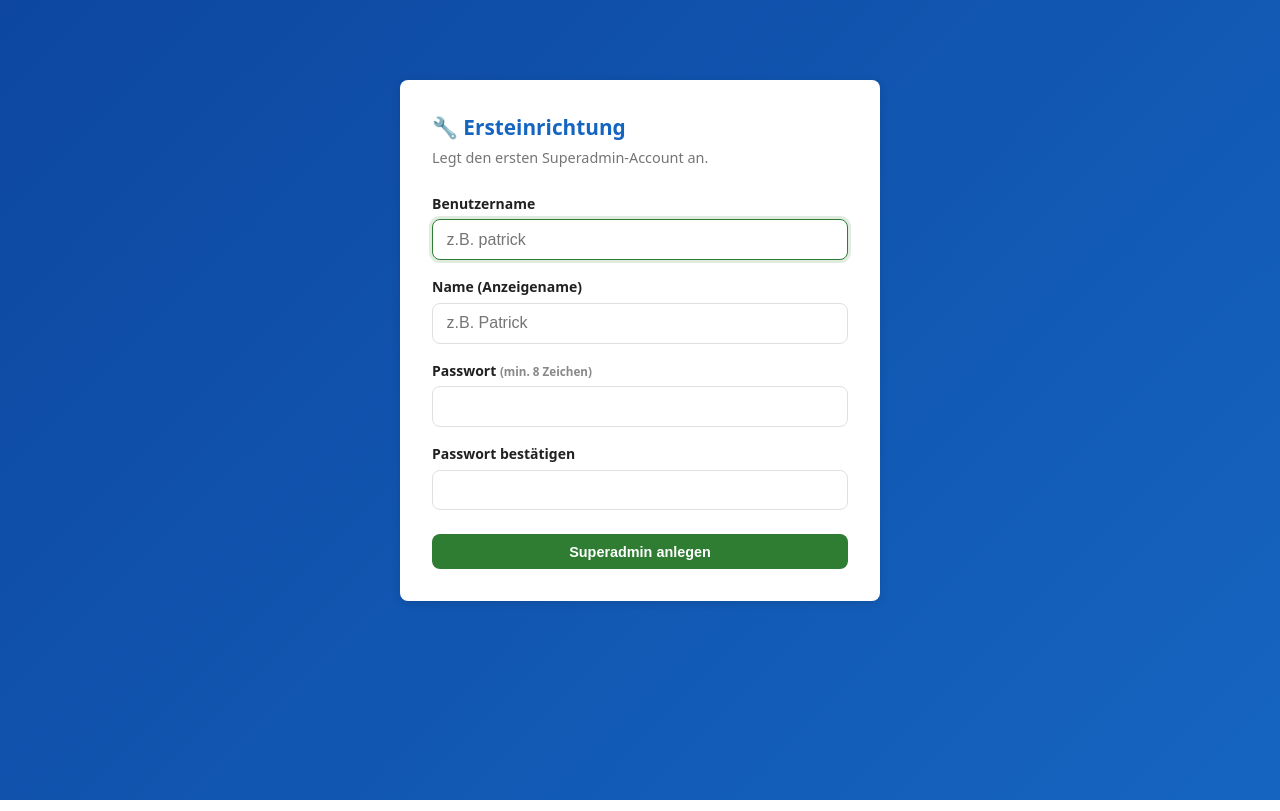
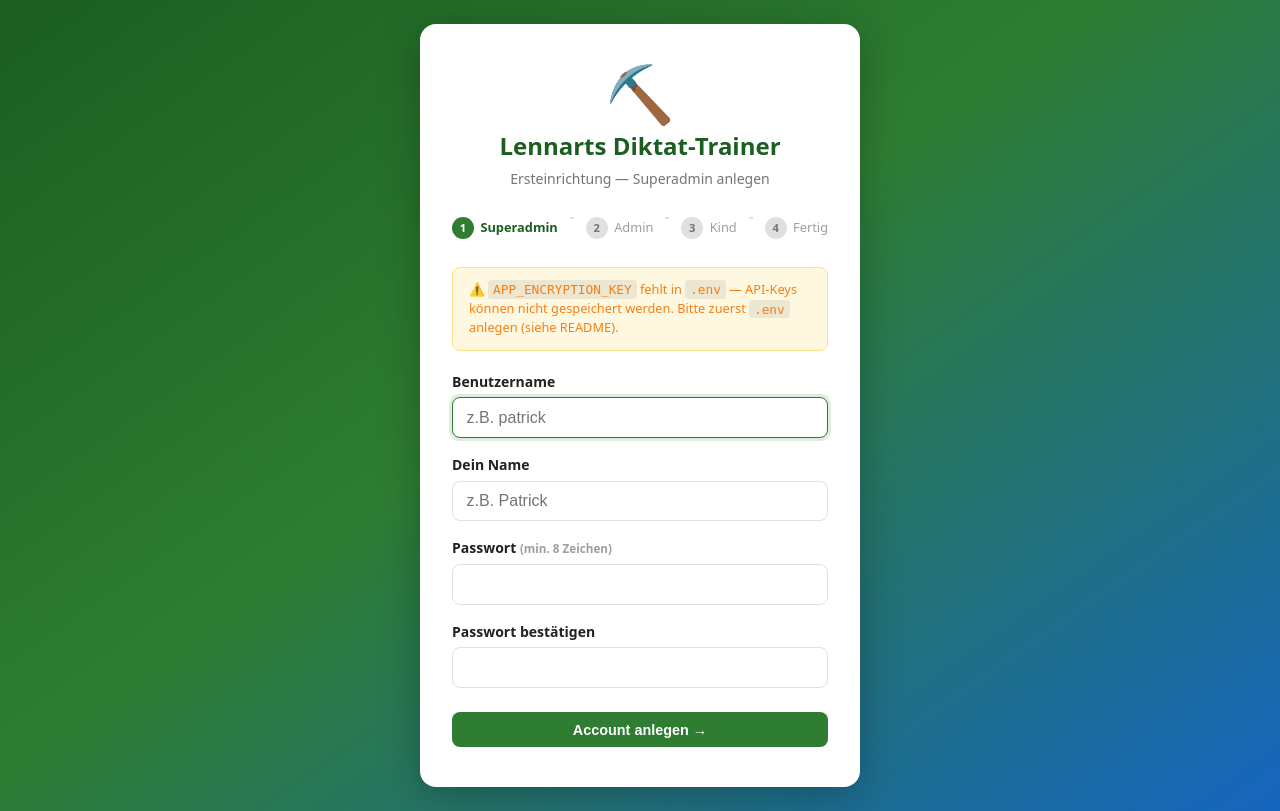
Before and after one commit to pww1980/lrs, a PHP site: page /setup.php in a window 1280 px wide. Run offline with PHP 8.4, Linux system fonts and the light colour scheme.

Commit message:
Redesign setup page + add README.md
- Redesigned setup.php with green/blue gradient, step indicator, .env status chip
- Submit button disabled when APP_ENCRYPTION_KEY missing
- Improved success screen with login button
- Added comprehensive README.md with installation guide, API key docs, troubleshooting

https://claude.ai/code/session_01KZqpdNAHLrvX7LkyELirKd

```diff
--- a/setup.php
+++ b/setup.php
@@ -11,7 +11,7 @@ require_once __DIR__ . '/config/app.php';
 
 session_start();
 
-// ── Guard: Nur ausführen wenn noch kein Superadmin existiert ──────────
+// ── Guard ─────────────────────────────────────────────────────────────
 
 function superadminExists(): bool
 {
@@ -24,10 +24,9 @@ function superadminExists(): bool
             http_response_code(500);
             die(renderError(
                 'Schreibrechte fehlen',
-                'Der Webserver kann die Datenbank nicht anlegen.<br>'
-                . 'Bitte einmalig per SSH ausführen:<br><br>'
-                . '<code style="background:#263238;color:#aed581;padding:.5rem 1rem;border-radius:6px;display:block;margin-top:.5rem">'
-                . 'chown -R www-data:www-data ' . htmlspecialchars($dir) . '</code>'
+                'Der Webserver kann die Datenbank nicht anlegen.<br><br>'
+                . 'Bitte einmalig per SSH ausführen:<br>'
+                . '<code class="cmd">chown -R www-data:www-data ' . htmlspecialchars($dir) . '</code>'
                 . '<br>Danach diese Seite neu laden.'
             ));
         }
@@ -38,11 +37,10 @@ function superadminExists(): bool
 }
 
 if (superadminExists()) {
-    // Setup bereits abgeschlossen — Seite ist dauerhaft deaktiviert
     redirect('/login');
 }
 
-// ── CSRF Token ────────────────────────────────────────────────────────
+// ── CSRF ──────────────────────────────────────────────────────────────
 
 if (empty($_SESSION['setup_csrf'])) {
     $_SESSION['setup_csrf'] = bin2hex(random_bytes(32));
@@ -50,12 +48,11 @@ if (empty($_SESSION['setup_csrf'])) {
 
 $errors  = [];
 $success = false;
+$hasEnvKey = strlen(APP_ENCRYPTION_KEY) >= 16;
 
-// ── POST verarbeiten ──────────────────────────────────────────────────
+// ── POST ──────────────────────────────────────────────────────────────
 
 if ($_SERVER['REQUEST_METHOD'] === 'POST') {
-
-    // CSRF prüfen
     if (!hash_equals($_SESSION['setup_csrf'], $_POST['csrf_token'] ?? '')) {
         die(renderError('Ungültige Anfrage', 'Bitte Seite neu laden.'));
     }
@@ -65,42 +62,23 @@ if ($_SERVER['REQUEST_METHOD'] === 'POST') {
     $password     = $_POST['password']          ?? '';
     $passwordConf = $_POST['password_confirm']  ?? '';
 
-    // Validierung
     if ($username === '') {
         $errors[] = 'Benutzername ist erforderlich.';
     } elseif (!preg_match('/^[a-zA-Z0-9_\-]{3,50}$/', $username)) {
         $errors[] = 'Benutzername: 3–50 Zeichen, nur Buchstaben, Ziffern, _ und -.';
     }
-
-    if ($displayName === '') {
-        $errors[] = 'Name (Anzeigename) ist erforderlich.';
-    }
-
-    if (strlen($password) < 8) {
-        $errors[] = 'Passwort muss mindestens 8 Zeichen lang sein.';
-    }
-
-    if ($password !== $passwordConf) {
-        $errors[] = 'Passwörter stimmen nicht überein.';
-    }
-
-    // Encryption Key prüfen
-    if (strlen(APP_ENCRYPTION_KEY) < 16) {
-        $errors[] = 'APP_ENCRYPTION_KEY fehlt oder zu kurz. Bitte .env prüfen.';
-    }
+    if ($displayName === '') $errors[] = 'Name (Anzeigename) ist erforderlich.';
+    if (strlen($password) < 8) $errors[] = 'Passwort muss mindestens 8 Zeichen lang sein.';
+    if ($password !== $passwordConf) $errors[] = 'Passwörter stimmen nicht überein.';
+    if (!$hasEnvKey) $errors[] = 'APP_ENCRYPTION_KEY fehlt in der .env Datei.';
 
     if (empty($errors)) {
         try {
-            $hash = password_hash($password, PASSWORD_BCRYPT);
-            $stmt = db()->prepare(
+            db()->prepare(
                 'INSERT INTO users (username, display_name, password_hash, role, active)
                  VALUES (?, ?, ?, \'superadmin\', 1)'
-            );
-            $stmt->execute([$username, $displayName, $hash]);
-
-            // Setup-Session löschen
+            )->execute([$username, $displayName, password_hash($password, PASSWORD_BCRYPT)]);
             unset($_SESSION['setup_csrf']);
-
             $success = true;
         } catch (\PDOException $e) {
             $errors[] = 'Datenbankfehler: ' . $e->getMessage();
@@ -108,7 +86,7 @@ if ($_SERVER['REQUEST_METHOD'] === 'POST') {
     }
 }
 
-// ── HTML ausgeben ─────────────────────────────────────────────────────
+// ── Hilfsfunktion ─────────────────────────────────────────────────────
 
 function renderError(string $title, string $body): string
 {
@@ -116,14 +94,15 @@ function renderError(string $title, string $body): string
     <!DOCTYPE html><html lang="de"><head><meta charset="UTF-8">
     <title>Fehler — Setup</title>
     <link rel="stylesheet" href="/css/app.css">
+    <style>.cmd{display:block;background:#263238;color:#aed581;padding:.6rem 1rem;border-radius:6px;margin:.75rem 0;font-family:monospace;font-size:.875rem;word-break:break-all}</style>
     </head><body class="setup-page">
-    <div style="background:#fff;padding:2rem;border-radius:8px;max-width:480px;margin:auto;margin-top:20vh">
-      <h2 style="color:#c62828">⚠ $title</h2>
-      <p style="margin-top:.75rem">$body</p>
+    <div class="setup-card" style="text-align:left">
+      <div class="setup-icon">⚠️</div>
+      <h2 style="color:#c62828;margin-bottom:.75rem">$title</h2>
+      <p style="color:#555;line-height:1.7">$body</p>
     </div></body></html>
     HTML;
 }
-
 ?>
 <!DOCTYPE html>
 <html lang="de">
@@ -132,34 +111,144 @@ function renderError(string $title, string $body): string
   <meta name="viewport" content="width=device-width, initial-scale=1.0">
   <title>Ersteinrichtung — <?= htmlspecialchars(APP_NAME) ?></title>
   <link rel="stylesheet" href="/css/app.css">
+  <style>
+    .setup-page {
+      display: flex;
+      align-items: center;
+      justify-content: center;
+      min-height: 100vh;
+      padding: 1.5rem;
+      background: linear-gradient(145deg, #1b5e20 0%, #2e7d32 45%, #1565c0 100%);
+    }
+    .setup-card {
+      background: #fff;
+      border-radius: 16px;
+      box-shadow: 0 8px 40px rgba(0,0,0,.25);
+      padding: 2.5rem 2rem;
+      width: 100%;
+      max-width: 440px;
+      text-align: center;
+    }
+    .setup-icon {
+      font-size: 3.5rem;
+      margin-bottom: .5rem;
+      line-height: 1;
+    }
+    .setup-card h1 {
+      font-size: 1.5rem;
+      color: #1b5e20;
+      margin-bottom: .25rem;
+    }
+    .setup-card .subtitle {
+      color: #757575;
+      font-size: .875rem;
+      margin-bottom: 1.75rem;
+    }
+    .setup-steps {
+      display: flex;
+      justify-content: center;
+      gap: .5rem;
+      margin-bottom: 1.75rem;
+    }
+    .setup-step {
+      display: flex;
+      align-items: center;
+      gap: .4rem;
+      font-size: .8rem;
+      color: #9e9e9e;
+    }
+    .setup-step.active { color: #1b5e20; font-weight: 600; }
+    .setup-step .dot {
+      width: 22px; height: 22px;
+      border-radius: 50%;
+      background: #e0e0e0;
+      display: flex; align-items: center; justify-content: center;
+      font-size: .7rem; font-weight: 700; color: #757575;
+    }
+    .setup-step.active .dot { background: #2e7d32; color: #fff; }
+    .setup-step.done .dot { background: #4caf50; color: #fff; }
+    .step-line { width: 24px; height: 2px; background: #e0e0e0; }
+    .setup-card .form-group { text-align: left; }
+    .env-hint {
+      background: <?= $hasEnvKey ? '#e8f5e9' : '#fff8e1' ?>;
+      border: 1px solid <?= $hasEnvKey ? '#a5d6a7' : '#ffe082' ?>;
+      border-radius: 8px;
+      padding: .75rem 1rem;
+      font-size: .8rem;
+      color: <?= $hasEnvKey ? '#2e7d32' : '#f57f17' ?>;
+      text-align: left;
+      margin-bottom: 1.25rem;
+    }
+    .env-hint code {
+      font-family: monospace;
+      background: rgba(0,0,0,.07);
+      padding: .1rem .3rem;
+      border-radius: 3px;
+    }
+    .success-box {
+      padding: .5rem 0;
+    }
+    .success-box .big-icon { font-size: 4rem; margin-bottom: 1rem; }
+    .success-box h2 { color: #2e7d32; font-size: 1.4rem; margin-bottom: .5rem; }
+    .success-box p { color: #555; margin-bottom: 1.5rem; line-height: 1.6; }
+    .success-next {
+      font-size: .8rem;
+      color: #9e9e9e;
+      margin-top: 1.25rem;
+    }
+  </style>
 </head>
 <body class="setup-page">
-
-<main class="setup-box" style="margin:auto; margin-top: min(10vh, 80px)">
+<div class="setup-card">
 
 <?php if ($success): ?>
 
-    <div style="text-align:center; padding: 1rem 0">
-      <span style="font-size:3rem">🎉</span>
-      <h1 style="color:#2e7d32; margin-top:.5rem">Einrichtung abgeschlossen!</h1>
-      <p style="color:#555; margin: .75rem 0 1.5rem">
-        Superadmin-Account wurde angelegt.
-      </p>
-      <a href="<?= url('/login') ?>" class="btn btn-primary">Zum Login</a>
-      <p style="font-size:.8rem; color:#888; margin-top:1.5rem">
-        Diese Seite ist ab sofort dauerhaft deaktiviert.
-      </p>
+  <div class="success-box">
+    <div class="big-icon">🎉</div>
+    <h2>Einrichtung abgeschlossen!</h2>
+    <p>Dein Superadmin-Account ist angelegt.<br>
+       Jetzt einloggen und den ersten Admin-Account + Kind anlegen.</p>
+    <a href="<?= url('/login') ?>" class="btn btn-primary btn-block">Zum Login →</a>
+    <p class="success-next">Diese Seite ist ab sofort dauerhaft deaktiviert.</p>
   </div>
 
 <?php else: ?>
 
-    <h1>🔧 Ersteinrichtung</h1>
-    <p class="subtitle">Legt den ersten Superadmin-Account an.</p>
+  <div class="setup-icon">⛏️</div>
+  <h1><?= htmlspecialchars(APP_NAME) ?></h1>
+  <p class="subtitle">Ersteinrichtung — Superadmin anlegen</p>
 
+  <!-- Schritt-Indikator -->
+  <div class="setup-steps">
+    <div class="setup-step active">
+      <div class="dot">1</div> Superadmin
+    </div>
+    <div class="step-line"></div>
+    <div class="setup-step">
+      <div class="dot">2</div> Admin
+    </div>
+    <div class="step-line"></div>
+    <div class="setup-step">
+      <div class="dot">3</div> Kind
+    </div>
+    <div class="step-line"></div>
+    <div class="setup-step">
+      <div class="dot">4</div> Fertig
+    </div>
+  </div>
+
+  <!-- .env-Status -->
+  <?php if ($hasEnvKey): ?>
+    <div class="env-hint">✅ <code>.env</code> gefunden — API-Keys können sicher gespeichert werden.</div>
+  <?php else: ?>
+    <div class="env-hint">⚠️ <code>APP_ENCRYPTION_KEY</code> fehlt in <code>.env</code> — API-Keys können nicht gespeichert werden. Bitte zuerst <code>.env</code> anlegen (siehe README).</div>
+  <?php endif; ?>
+
+  <!-- Fehler -->
   <?php if (!empty($errors)): ?>
-      <div class="alert alert-error">
-        <strong>Bitte folgende Fehler korrigieren:</strong>
-        <ul style="margin:.5rem 0 0 1.2rem">
+    <div class="alert alert-error" style="text-align:left;margin-bottom:1.25rem">
+      <strong>Bitte korrigieren:</strong>
+      <ul style="margin:.4rem 0 0 1.1rem">
         <?php foreach ($errors as $e): ?>
           <li><?= htmlspecialchars($e) ?></li>
         <?php endforeach; ?>
@@ -168,8 +257,7 @@ function renderError(string $title, string $body): string
   <?php endif; ?>
 
   <form method="post" action="<?= url('/setup') ?>" novalidate>
-      <input type="hidden" name="csrf_token"
-             value="<?= htmlspecialchars($_SESSION['setup_csrf'] ?? '') ?>">
+    <input type="hidden" name="csrf_token" value="<?= htmlspecialchars($_SESSION['setup_csrf'] ?? '') ?>">
 
     <div class="form-group">
       <label for="username">Benutzername</label>
@@ -179,32 +267,28 @@ function renderError(string $title, string $body): string
     </div>
 
     <div class="form-group">
-        <label for="display_name">Name (Anzeigename)</label>
+      <label for="display_name">Dein Name</label>
       <input type="text" id="display_name" name="display_name" required
              value="<?= htmlspecialchars($_POST['display_name'] ?? '') ?>"
              placeholder="z.B. Patrick">
     </div>
 
     <div class="form-group">
-        <label for="password">Passwort <small style="color:#888">(min. 8 Zeichen)</small></label>
-        <input type="password" id="password" name="password" required
-               autocomplete="new-password">
+      <label for="password">Passwort <small style="color:#9e9e9e">(min. 8 Zeichen)</small></label>
+      <input type="password" id="password" name="password" required autocomplete="new-password">
     </div>
 
     <div class="form-group">
       <label for="password_confirm">Passwort bestätigen</label>
-        <input type="password" id="password_confirm" name="password_confirm" required
-               autocomplete="new-password">
+      <input type="password" id="password_confirm" name="password_confirm" required autocomplete="new-password">
     </div>
 
-      <button type="submit" class="btn btn-primary btn-block">
-        Superadmin anlegen
+    <button type="submit" class="btn btn-primary btn-block" <?= !$hasEnvKey ? 'disabled title="Bitte zuerst .env anlegen"' : '' ?>>
+      Account anlegen →
     </button>
   </form>
 
 <?php endif; ?>
-
-</main>
-
+</div>
 </body>
 </html>
```
Also changed, not shown: README.md (added). Lines whose indentation alone changed are shown as unchanged.
